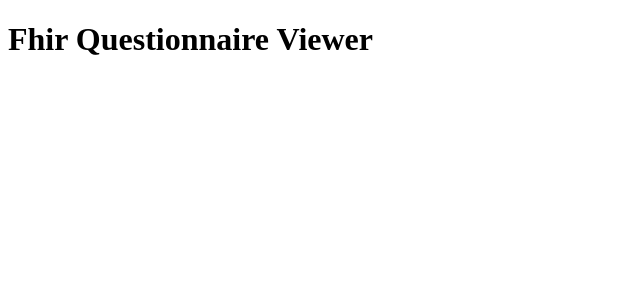
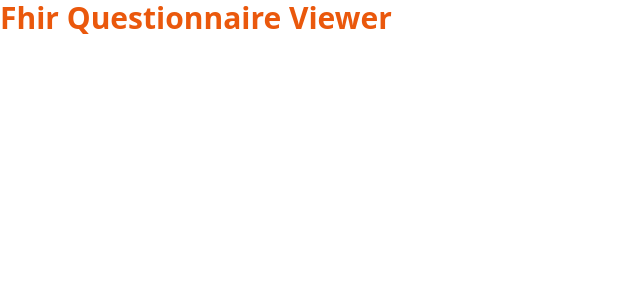
Before and after one commit to julian-br/fhir-questionnaire-graph, a React (Vite) app: page / in a window 1280 px wide. Shown: the top 300 px of the page, without its empty margins (0-640 px from the left). Built offline with nearby package versions, Linux system fonts and the light colour scheme.

Commit message:
adding tailwind

```diff
--- a/index.html
+++ b/index.html
@@ -3,7 +3,6 @@
 
 <head>
   <meta charset="UTF-8" />
-  <link rel="icon" type="image/svg+xml" href="/vite.svg" />
   <meta name="viewport" content="width=device-width, initial-scale=1.0" />
   <title>Fhir Questionnaire Viewer</title>
 </head>
--- a/package.json
+++ b/package.json
@@ -16,6 +16,9 @@
     "@types/react": "^18.0.24",
     "@types/react-dom": "^18.0.8",
     "@vitejs/plugin-react": "^2.2.0",
+    "autoprefixer": "^10.4.13",
+    "postcss": "^8.4.19",
+    "tailwindcss": "^3.2.4",
     "typescript": "^4.6.4",
     "vite": "^3.2.3"
   }
--- /dev/null
+++ b/postcss.config.cjs
@@ -0,0 +1,6 @@
+module.exports = {
+  plugins: {
+    tailwindcss: {},
+    autoprefixer: {},
+  },
+}
--- a/src/App.tsx
+++ b/src/App.tsx
@@ -1,6 +1,6 @@
 function App() {
   return (
-    <div className="App">
+    <div className="App text-orange-600 text-3xl font-semibold">
       <h1>Fhir Questionnaire Viewer</h1>
     </div>
   );
--- /dev/null
+++ b/src/index.css
@@ -0,0 +1,3 @@
+@tailwind base;
+@tailwind components;
+@tailwind utilities;
--- a/src/main.tsx
+++ b/src/main.tsx
@@ -1,6 +1,7 @@
 import React from "react";
 import ReactDOM from "react-dom/client";
 import App from "./App";
+import "./index.css";
 
 ReactDOM.createRoot(document.getElementById("root") as HTMLElement).render(
   <React.StrictMode>
--- /dev/null
+++ b/tailwind.config.cjs
@@ -0,0 +1,11 @@
+/** @type {import('tailwindcss').Config} */
+module.exports = {
+  content: [
+    "./index.html",
+    "./src/**/*.{js,ts,jsx,tsx}",
+  ],
+  theme: {
+    extend: {},
+  },
+  plugins: [],
+}
```
Also changed, not shown: 1 other file (tests, documents, lock files or other folders).
